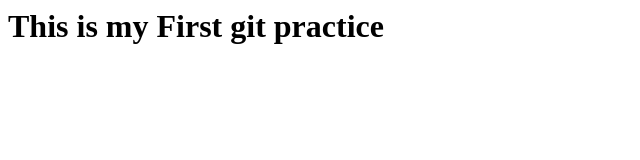
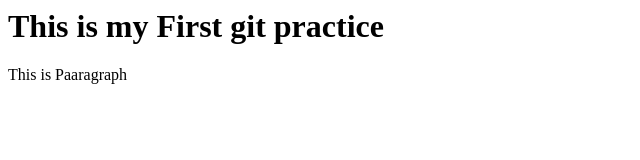
Before and after one commit to Md-AbuTaleb/Github-Project-One, a plain HTML site: page index.html in a window 1280 px wide. Shown: the whole page, without its empty margins (0-640 px from the left). Drawn offline with Linux system fonts and the light colour scheme.

Commit message:
i Have added multiple file

```diff
--- a/index.html
+++ b/index.html
@@ -1 +1,2 @@
 <h1>This is my First git practice</h1>
+<p> This is Paaragraph</p>
```
Also changed, not shown: about.html (added), sample.txt (added).
